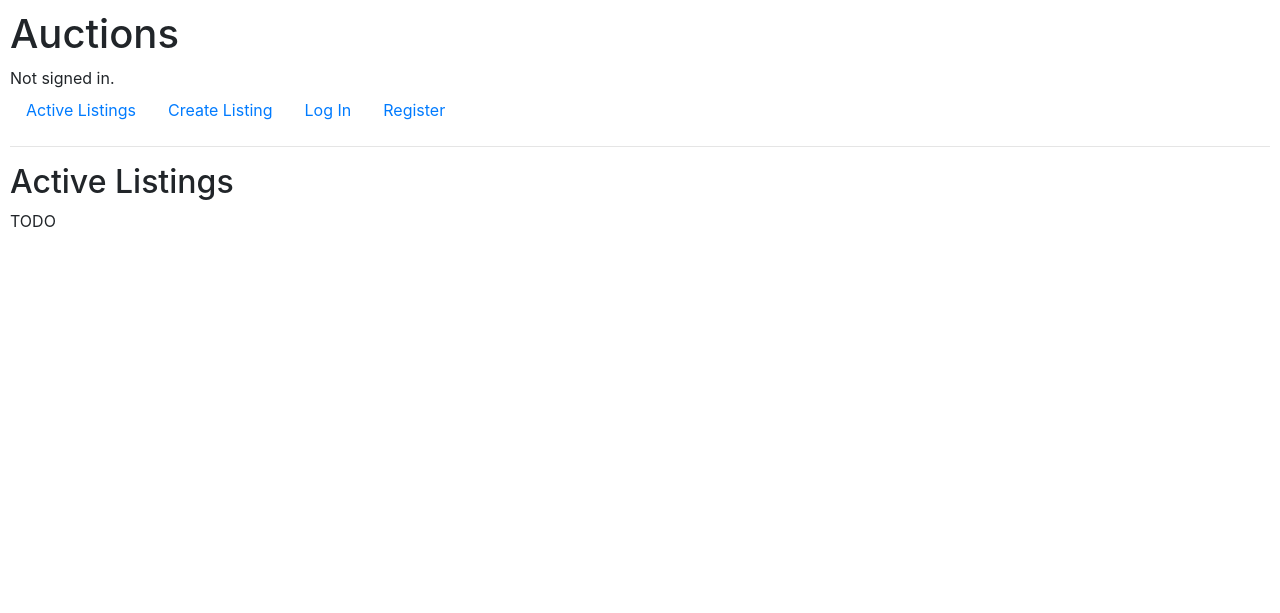
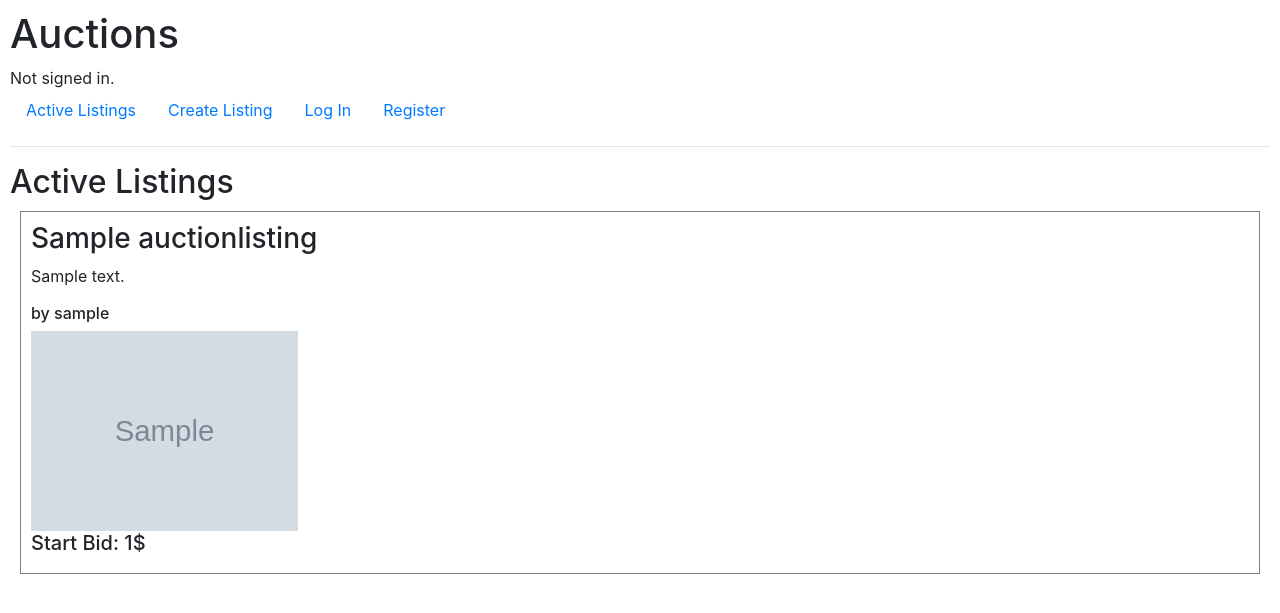
Before and after one commit to Radian6405/CS50W, a Django app: page / in a window 1280 px wide. Shown: the top 613 px of the page. Run offline with Django 3.2, Linux system fonts and the light colour scheme; tables that the repository leaves empty hold one stand-in row (values such as "Sample post"); grey boxes marked "Sample" are stand-in pictures; some libraries are stand-ins or nearby versions.

Commit message:
implemented Active listings page

```diff
--- a/commerce/auctions/templates/auctions/index.html
+++ b/commerce/auctions/templates/auctions/index.html
@@ -3,5 +3,13 @@
 {% block body %}
     <h2>Active Listings</h2>
 
-    TODO
+    {% for listing in listings %}
+    <div style="border: 1px solid gray; padding: 10px; margin: 10px;">
+        <h3>{{listing.name}}</h3>
+        <p>{{listing.description}}</p>
+        <h6>by {{listing.seller}}</h6>
+        <img src="{{listing.image}}" alt="No image Available" height="200">
+        <h5>Start Bid: {{listing.startBid}}$</h5>
+    </div>
+    {% endfor %}
 {% endblock %}
--- a/commerce/auctions/views.py
+++ b/commerce/auctions/views.py
@@ -9,7 +9,10 @@ from .models import *
 
 
 def index(request):
-    return render(request, "auctions/index.html")
+    listings = AuctionListing.objects.all()
+    return render(request, "auctions/index.html", {
+        "listings": listings
+    })
 
 
 def login_view(request):
```
